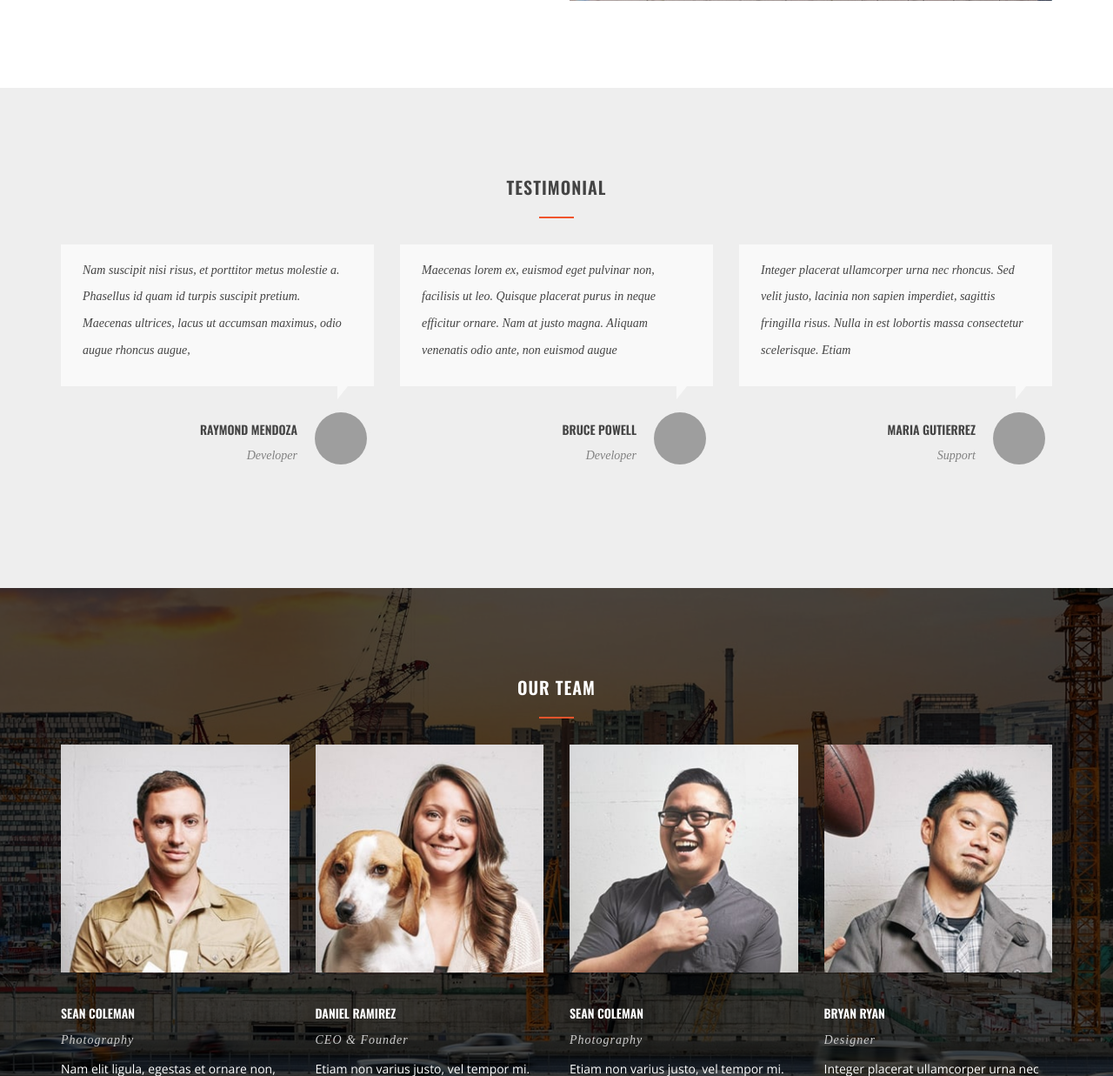
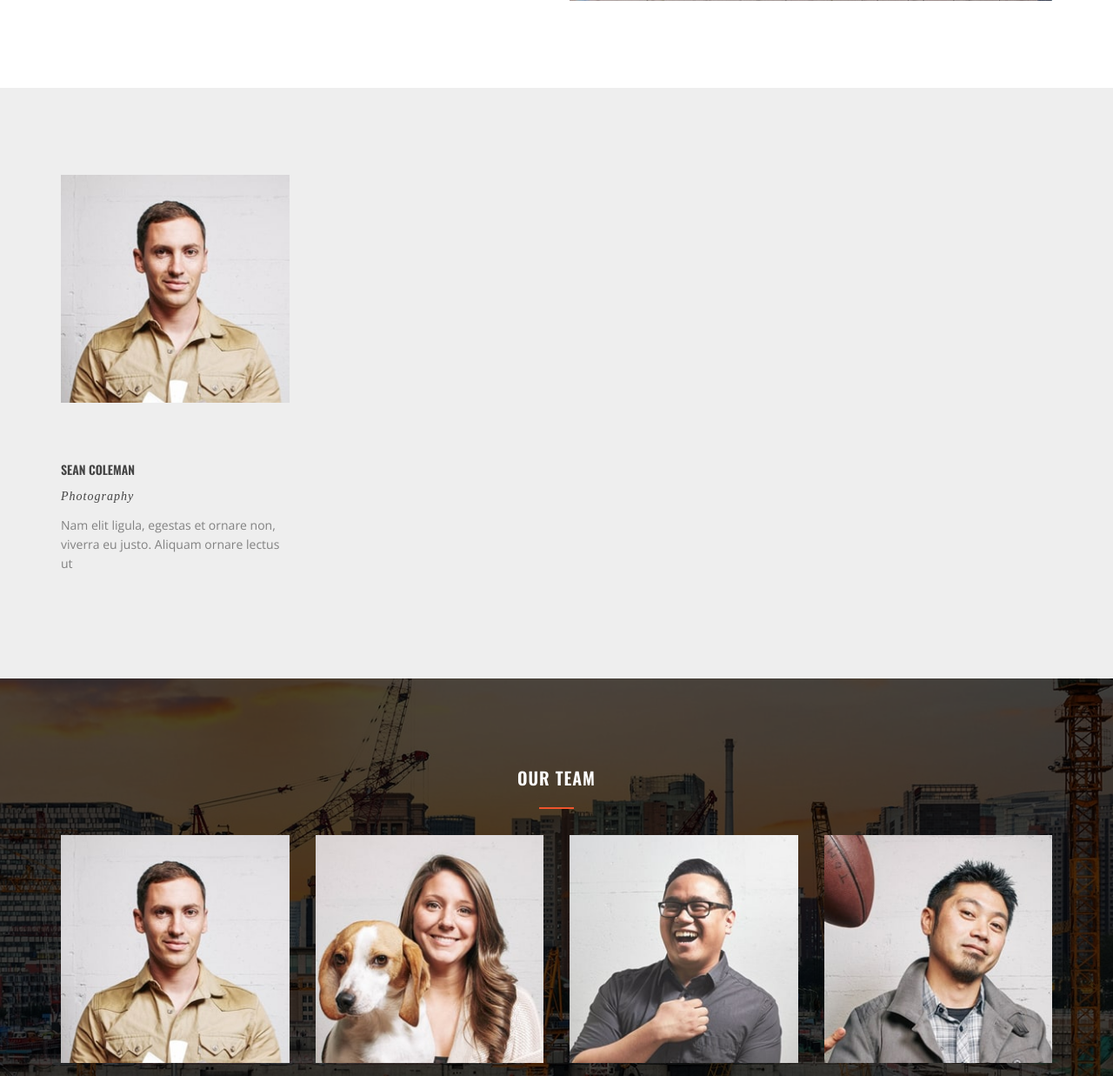
Before and after one commit to zuxriddin99/construction, a Django app: page / in a window 1280 px wide. Shown: the part 3796-5033 px from the top of the page at 87% size. Run offline with Django 3.2, Linux system fonts and the light colour scheme; grey boxes labelled with a size stand in for pictures from a placeholder-image service; some libraries are stand-ins or nearby versions; some web fonts are replaced; grey boxes are pictures that could not be loaded.

Commit message:
little translate page

```diff
--- a/templates/index.html
+++ b/templates/index.html
@@ -605,106 +605,33 @@
         <section class="md-section" id="id5">
             <div class="container">
                 <div class="row">
-                    <div class="col-lg-8 col-xs-offset-0 col-sm-offset-0 col-md-offset-0 col-lg-offset-2 ">
+                    <div class="col-sm-6 col-md-6 col-lg-3 ">
 
-                        <!-- sec-title -->
-                        <div class="sec-title sec-title__lg-title md-text-center">
-                            <h2 class="sec-title__title">Testimonial</h2><span class="sec-title__divider"></span>
-                        </div><!-- End / sec-title -->
+                        <!-- team -->
+                        <div class="team">
+                            <a href="#">
+                                <div class="team__img"><img src="{% static 'assets/img/team/1.jpg' %}" alt=""/>
+                                    <div class="team__overlay">
+                                        <div class="md-tb">
 
-                    </div>
+
+                                        </div>
+                                    </div>
+                                </div>
+                            </a>
+                        </div>
+                        <div class="team__body">
+                            <div class="team__user">
+                                <h4 class="team__name">Sean Coleman</h4><span class="team__work">Photography</span>
+                            </div>
+                            <p class="team__text">Nam elit ligula, egestas et ornare non, viverra eu justo. Aliquam
+                                ornare lectus ut</p>
+                        </div>
+                    </div><!-- End / team -->
+
                 </div>
 
                 <!-- swiper swiper-container -->
-                <div class="swiper swiper-container"
-                     data-options='{"slidesPerView":3,"spaceBetween":30,"breakpoints":{"600":{"slidesPerView":1},"991":{"slidesPerView":2,"spaceBetween":30}}}'>
-                    <div class="swiper-wrapper">
-                        <div class="testimonial-item">
-
-                            <!-- quote -->
-                            <blockquote class="quote">
-                                <p>Nam suscipit nisi risus, et porttitor metus molestie a. Phasellus id quam id turpis
-                                    suscipit pretium. Maecenas ultrices, lacus ut accumsan maximus, odio augue rhoncus
-                                    augue,</p>
-                            </blockquote><!-- End / quote -->
-
-
-                            <!-- authorbox -->
-                            <div class="authorbox">
-                                <div class="authorbox__avartar" style="background-image: url(https://unsplash.it/800);">
-                                    <img src="{% static 'https://unsplash.it/800' %}" alt=""/></div>
-                                <div class="authorbox__info">
-                                    <h5 class="authorbox__name">Raymond Mendoza</h5>
-                                    <p class="authorbox__work">Developer</p>
-                                </div>
-                            </div><!-- End / authorbox -->
-
-                        </div>
-                        <div class="testimonial-item">
-
-                            <!-- quote -->
-                            <blockquote class="quote">
-                                <p>Maecenas lorem ex, euismod eget pulvinar non, facilisis ut leo. Quisque placerat
-                                    purus in neque efficitur ornare. Nam at justo magna. Aliquam venenatis odio ante,
-                                    non euismod augue</p>
-                            </blockquote><!-- End / quote -->
-
-
-                            <!-- authorbox -->
-                            <div class="authorbox">
-                                <div class="authorbox__avartar" style="background-image: url(https://unsplash.it/800);">
-                                    <img src="https://unsplash.it/800" alt=""/></div>
-                                <div class="authorbox__info">
-                                    <h5 class="authorbox__name">Bruce Powell</h5>
-                                    <p class="authorbox__work">Developer</p>
-                                </div>
-                            </div><!-- End / authorbox -->
-
-                        </div>
-                        <div class="testimonial-item">
-
-                            <!-- quote -->
-                            <blockquote class="quote">
-                                <p>Integer placerat ullamcorper urna nec rhoncus. Sed velit justo, lacinia non sapien
-                                    imperdiet, sagittis fringilla risus. Nulla in est lobortis massa consectetur
-                                    scelerisque. Etiam</p>
-                            </blockquote><!-- End / quote -->
-
-
-                            <!-- authorbox -->
-                            <div class="authorbox">
-                                <div class="authorbox__avartar" style="background-image: url(https://unsplash.it/800);">
-                                    <img src="https://unsplash.it/800" alt=""/></div>
-                                <div class="authorbox__info">
-                                    <h5 class="authorbox__name">Maria Gutierrez</h5>
-                                    <p class="authorbox__work">Support</p>
-                                </div>
-                            </div><!-- End / authorbox -->
-
-                        </div>
-                        <div class="testimonial-item">
-
-                            <!-- quote -->
-                            <blockquote class="quote">
-                                <p>Mauris lacinia venenatis dolor sit amet viverra. Integer malesuada nulla neque. Sed
-                                    rutrum ligula eu sagittis volutpat. Aliquam erat volutpat. Praesent mattis non nulla
-                                    eget</p>
-                            </blockquote><!-- End / quote -->
-
-
-                            <!-- authorbox -->
-                            <div class="authorbox">
-                                <div class="authorbox__avartar" style="background-image: url(https://unsplash.it/800);">
-                                    <img src="https://unsplash.it/800" alt=""/></div>
-                                <div class="authorbox__info">
-                                    <h5 class="authorbox__name">Brittany Williams</h5>
-                                    <p class="authorbox__work">Developer</p>
-                                </div>
-                            </div><!-- End / authorbox -->
-
-                        </div>
-                    </div>
-                </div><!-- End / swiper swiper-container -->
 
             </div>
         </section>
```
Also changed, not shown: other parts of templates/index.html (+24 -22 lines).
